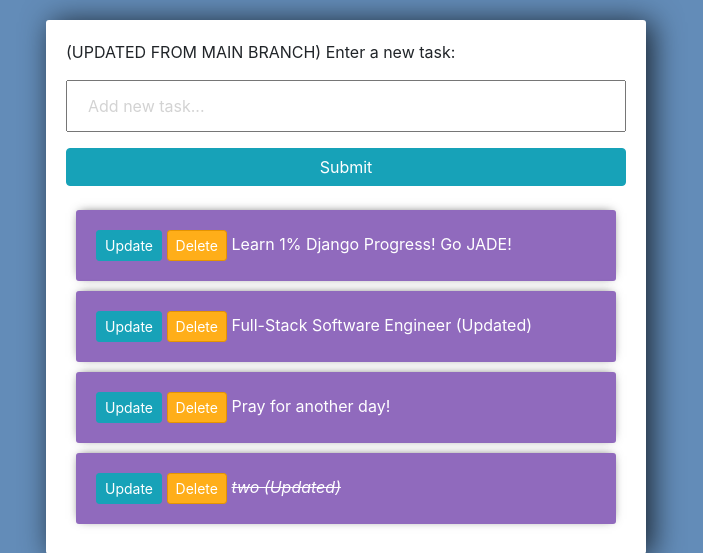
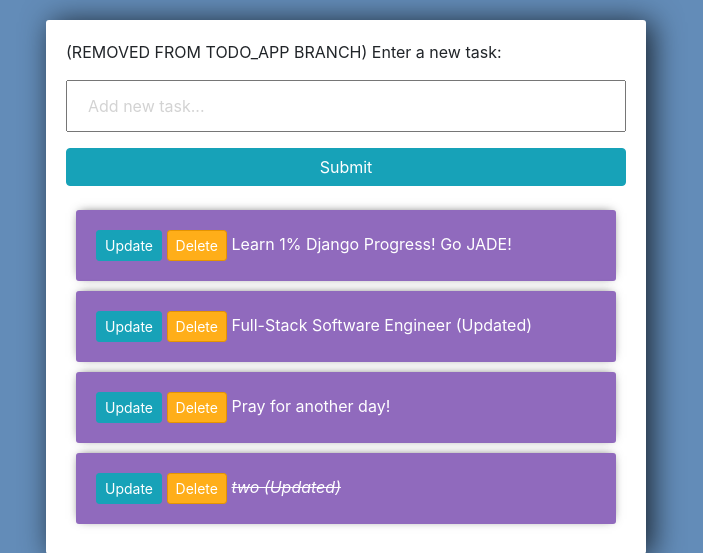
Before and after one commit to adrianJADEveloper/Django_todoApp_jade, a Django app: page / in a window 1280 px wide. Shown: the top 553 px of the page, without its empty margins (294-997 px from the left). Run offline with Django 4.2, Linux system fonts and the light colour scheme; data comes from the database, SQL or seed files in the repository; some libraries are stand-ins or nearby versions.

Commit message:
updated from todo_app branch

```diff
--- a/app_todo/templates/tasks/list.html
+++ b/app_todo/templates/tasks/list.html
@@ -53,7 +53,9 @@
 <div class="center-column">
   <form method="POST" action="/">
     {% csrf_token %}
-    <label for="new-task">(UPDATED FROM MAIN BRANCH) Enter a new task:</label>
+    <label for="new-task"
+      >(REMOVED FROM TODO_APP BRANCH) Enter a new task:</label
+    >
     {{form.title}}
     <input class="btn btn-info" type="submit" name="'Create New Task" />
   </form>
```
